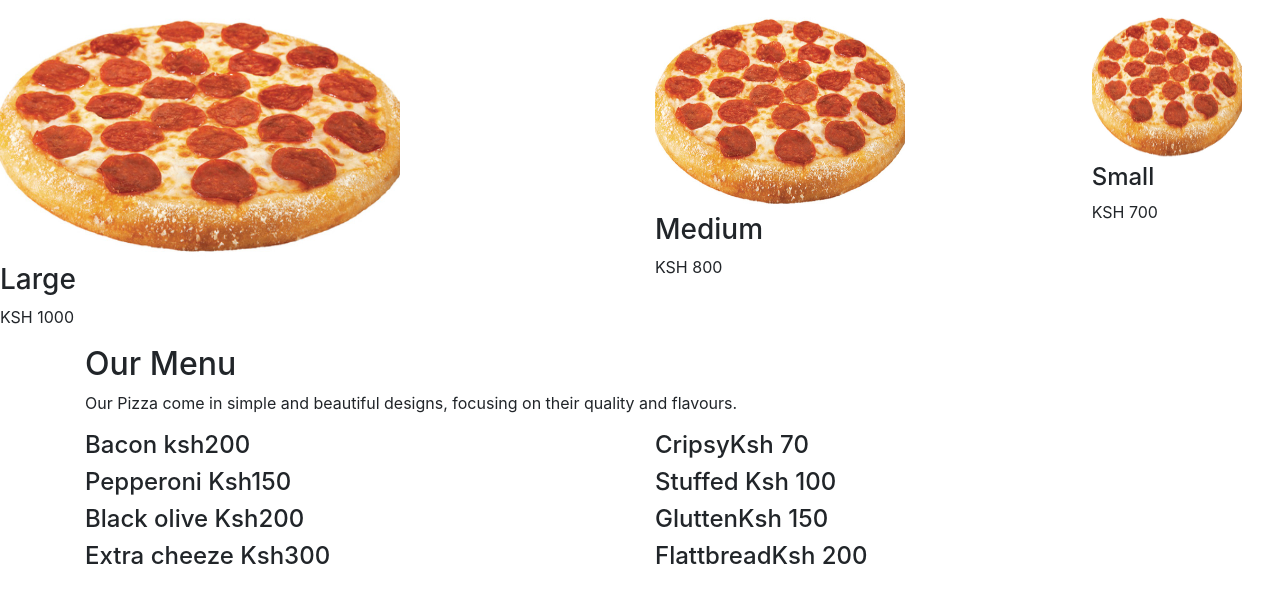
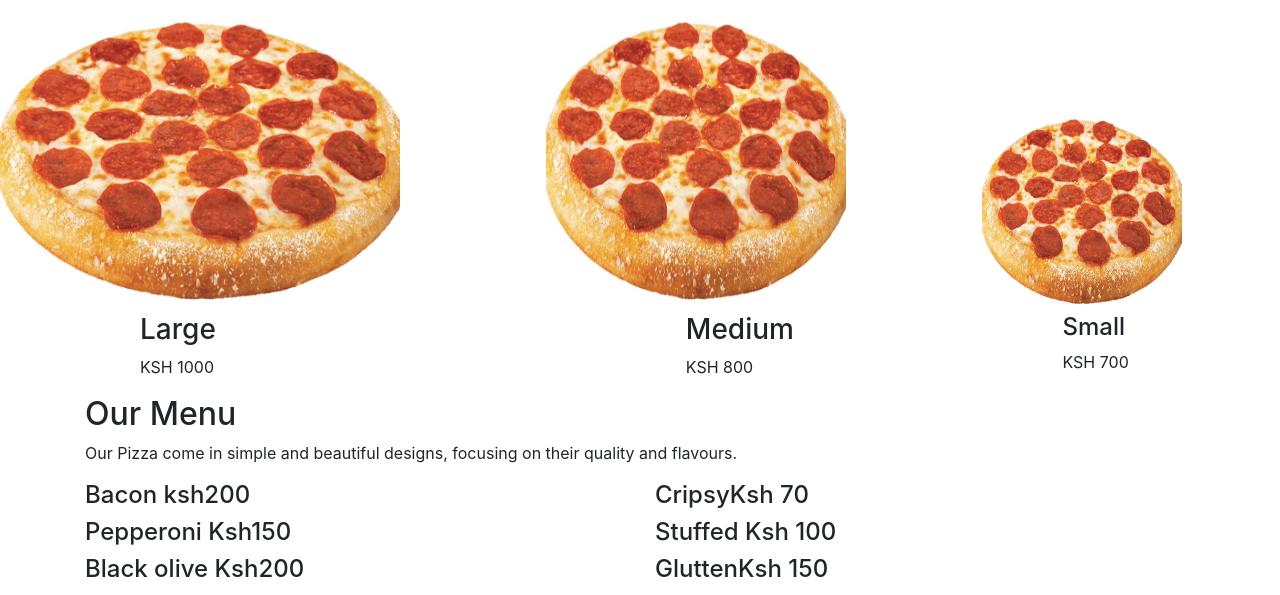
Before and after one commit to rmogusu/Blaze-Pizza, a plain HTML site: page index.html in a window 1280 px wide. Shown: the part 1394-1989 px from the top of the page. Drawn offline with Linux system fonts and the light colour scheme; a web font is replaced by a local one.

Commit message:
Style my pizza images

```diff
--- a/css/styles.css
+++ b/css/styles.css
@@ -33,7 +33,7 @@
  padding: 10px 10px 10px 10px;
 }
 #abt{
-text-align: center;
+text-align: ceneter;
 font-family: 'Righteous', cursive;
 }
 .img{
@@ -44,8 +44,12 @@ height:410px;
   font-family: 'Righteous', cursive;
   font-size:26px;
 }
-/* .col-md-4{
-font-size:18px;
-font-family: 'Righteous', cursive;
-color:white;
-} */
+.text{
+  margin-left:140px;
+}
+.text1{
+  margin-left:80px;
+}
+.smal{
+  margin-top:100px;
+}
--- a/index.html
+++ b/index.html
@@ -48,20 +48,20 @@
       </div>
       <div class="pizza-size">
         <div class="row">
-          <div class="col-md-6">
-            <img src="images/large.jpg" alt="large" height="250px" width="400px">
-            <h3>Large</h3>
-            <p>KSH 1000</p>
+          <div class="col-md-5">
+            <img src="images/large.jpg" alt="large" height="300px" width="400px">
+            <h3 class="text"> Large</h3>
+            <p class ="text">KSH 1000</p>
           </div>
           <div class="col-md-4">
-            <img src="images/medium.jpg" alt="medium" height=200px width=250px>
-            <h3>Medium</h3>
-            <p>KSH 800</p>
+            <img src="images/medium.jpg" alt="medium" height="300px" width="300px">
+            <h3 class ="text">Medium</h3>
+            <p class ="text">KSH 800</p>
           </div>
-          <div class="col-md-2">
-            <img src="images/small.jpg" alt="small" width=150px height=150px>
-            <h4>Small</h4>
-            <p>KSH 700</p>
+          <div class="col-md-3">
+            <img src="images/small.jpg" alt="small" class ="smal" width="200px" height="200px">
+            <h4 class ="text1">Small</h4>
+            <p class ="text1">KSH 700</p>
           </div>
         </div>
       </div>
--- a/js/script.js
+++ b/js/script.js
@@ -1,17 +1,17 @@
-// $(document).ready(function() {
-//   $("#add-pizza").click(function() {
-//     $("#new-addresses").append('<div class="new-address">' +
-//                                  '<div class="form-group">' +
-//                                    '<label for="new-street">Street</label>' +
-//                                    '<input type="text" class="form-control new-street">' +
-//                                  '</div>' +
-//                                  '<div class="form-group">' +
-//                                    '<label for="new-city">City</label>' +
-//                                    '<input type="text" class="form-control new-city">' +
-//                                  '</div>' +
-//                                  '<div class="form-group">' +
-//                                    '<label for="new-county">County</label>' +
-//                                    '<input type="text" class="form-control new-county">' +
-//                                  '</div>' +
-//                                '</div>');
-//   });
+$(document).ready(function() {
+  $("#add-pizza").click(function() {
+    $("#new-addresses").append('<div class="new-address">' +
+                                 '<div class="form-group">' +
+                                   '<label for="new-street">Street</label>' +
+                                   '<input type="text" class="form-control new-street">' +
+                                 '</div>' +
+                                 '<div class="form-group">' +
+                                   '<label for="new-city">City</label>' +
+                                   '<input type="text" class="form-control new-city">' +
+                                 '</div>' +
+                                 '<div class="form-group">' +
+                                   '<label for="new-county">County</label>' +
+                                   '<input type="text" class="form-control new-county">' +
+                                 '</div>' +
+                               '</div>');
+  });
```
